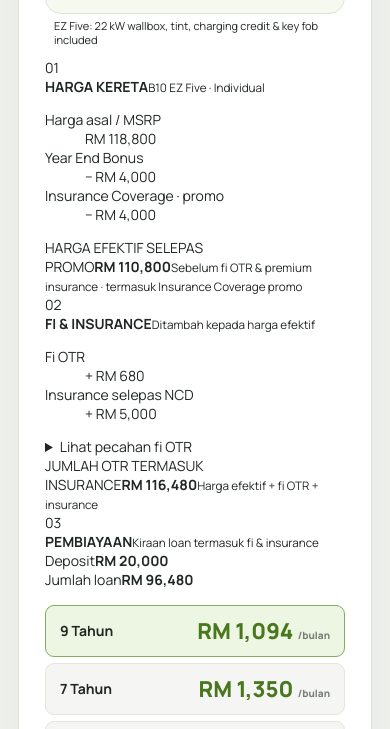
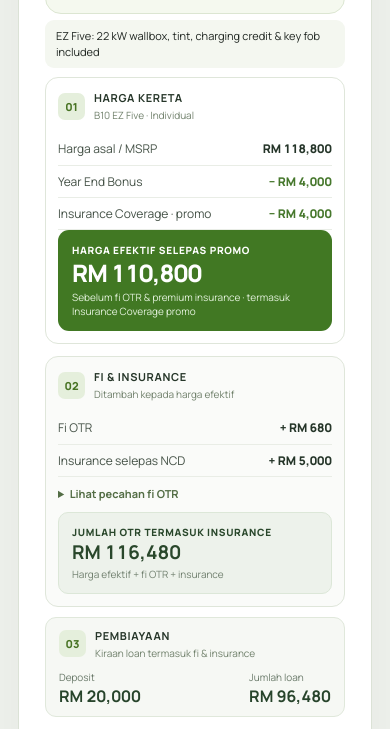
Before and after one commit to SSUBDOO/LEAP2, a plain HTML site: page index.html in a window 390 px wide. Shown: the part 654-1383 px from the top of the page. Drawn offline with Linux system fonts and the light colour scheme.

Commit message:
Style numbered promo, OTR, finance panels for desktop and mobile

```diff
--- a/live.css
+++ b/live.css
@@ -39,3 +39,59 @@ body:not(.display-only)>header{height:54px}body:not(.display-only)>main{padding:
 
 /* Hide the duplicate Leapmotor logo in the embedded preview; keep it for the standalone customer display. */
 body:not(.display-only) .live-preview .preview-brand{display:none!important}
+
+/* 2026 LIVE pricing redesign: explain the money flow without duplicating OTR rows */
+.live-money-flow{display:grid;grid-template-columns:minmax(0,1fr) minmax(0,1fr);gap:12px;margin:9px 0 10px}
+.live-money-panel{min-width:0;border:1px solid #dfe6da;border-radius:13px;padding:13px 14px;background:#fff;display:flex;flex-direction:column}
+.live-money-panel.extras-panel{background:#fafbf9}
+.money-section-label{display:flex;align-items:center;gap:9px;margin:0 0 12px;color:#263629}
+.money-section-label>span{width:27px;height:27px;flex:none;border-radius:7px;display:grid;place-items:center;background:#e5efdc;color:#477323;font-size:11px;font-weight:900}
+.money-section-label>div{min-width:0}
+.money-section-label b{font-size:11px;letter-spacing:.65px;display:block}
+.money-section-label small{display:block;font-size:10px;line-height:1.45;margin-top:3px;color:#70806b}
+.price-breakdown{margin:0;display:grid;gap:1px}
+.price-breakdown-row{display:flex;justify-content:space-between;align-items:baseline;gap:10px;padding:7px 0;border-bottom:1px solid #e9ede6;font-size:12px;line-height:1.35}
+.price-breakdown-row dt{color:#455247;min-width:0}
+.price-breakdown-row dd{font-variant-numeric:tabular-nums;font-weight:750;white-space:nowrap;margin:0;color:#253529}
+.price-breakdown-row.discount dd{color:#47782d}
+.effective-price{background:#417823;color:#fff;border-radius:11px;padding:13px 14px;margin-top:auto;display:flex;flex-direction:column;gap:3px}
+.effective-price>span,.final-otr>span{font-size:10px;letter-spacing:.7px;font-weight:800}
+.effective-price strong{font-size:clamp(24px,2.7vw,36px);line-height:1.12;letter-spacing:-.9px;font-weight:850;font-variant-numeric:tabular-nums}
+.effective-price small{font-size:10px;line-height:1.4;color:#e4f2dd}
+.final-otr{display:flex;flex-direction:column;gap:3px;margin-top:auto;padding:12px 13px;background:#edf2eb;border:1px solid #dce7d8;border-radius:10px;color:#29472b}
+.final-otr strong{font-size:clamp(19px,2vw,26px);line-height:1.15;font-variant-numeric:tabular-nums}
+.final-otr small{font-size:10px;line-height:1.4;color:#71806f}
+.price-fee-details{padding:9px 0 11px;font-size:11px;color:#536d45}
+.price-fee-details summary{cursor:pointer;font-weight:700;list-style:revert}
+.price-fee-details[open]{padding-bottom:12px}
+.price-fee-details dl{margin:5px 0 0 10px;padding-left:9px;border-left:2px solid #d6e4d0}
+.price-fee-details .price-breakdown-row{padding:5px 0;font-size:10px}
+.live-finance-strip{display:flex;justify-content:space-between;align-items:center;gap:14px;background:#f6f8f4;border:1px solid #e0e8db;border-radius:11px;padding:10px 13px;margin:0 0 12px}
+.live-finance-strip .money-section-label{margin:0}
+.finance-strip-figures{display:flex;justify-content:flex-end;gap:20px;flex-wrap:wrap}
+.finance-strip-figures>div{display:flex;flex-direction:column;gap:3px;text-align:right}
+.finance-strip-figures span{font-size:10px;color:#697969}
+.finance-strip-figures b{font-size:16px;line-height:1.2;color:#27442b;font-variant-numeric:tabular-nums}
+.live-preview .preview-benefits{padding:8px 11px;margin:6px 0 9px;background:#f4f7f0;border-radius:9px}
+.live-preview .preview-benefits p{font-size:11px;line-height:1.45;margin:0}
+@media(max-width:680px){
+ .live-money-flow{grid-template-columns:1fr}
+ .live-money-panel{padding:12px}
+ .live-finance-strip{align-items:stretch;flex-direction:column;gap:10px}
+ .finance-strip-figures{justify-content:space-between}
+ .finance-strip-figures>div{text-align:left}
+}
+@media(min-width:681px) and (max-width:950px){
+ .effective-price strong{font-size:27px}
+ .live-money-panel{padding:11px}
+ .price-breakdown-row{font-size:11px}
+}
+@media(min-width:781px) and (max-height:820px){
+ .live-money-panel{padding:9px 11px}
+ .money-section-label{margin-bottom:7px}
+ .price-breakdown-row{padding:5px 0;font-size:11px}
+ .effective-price{padding:10px 12px}
+ .effective-price strong{font-size:27px}
+ .final-otr{padding:8px 10px}
+ .live-finance-strip{padding:8px 11px;margin-bottom:8px}
+}
```
